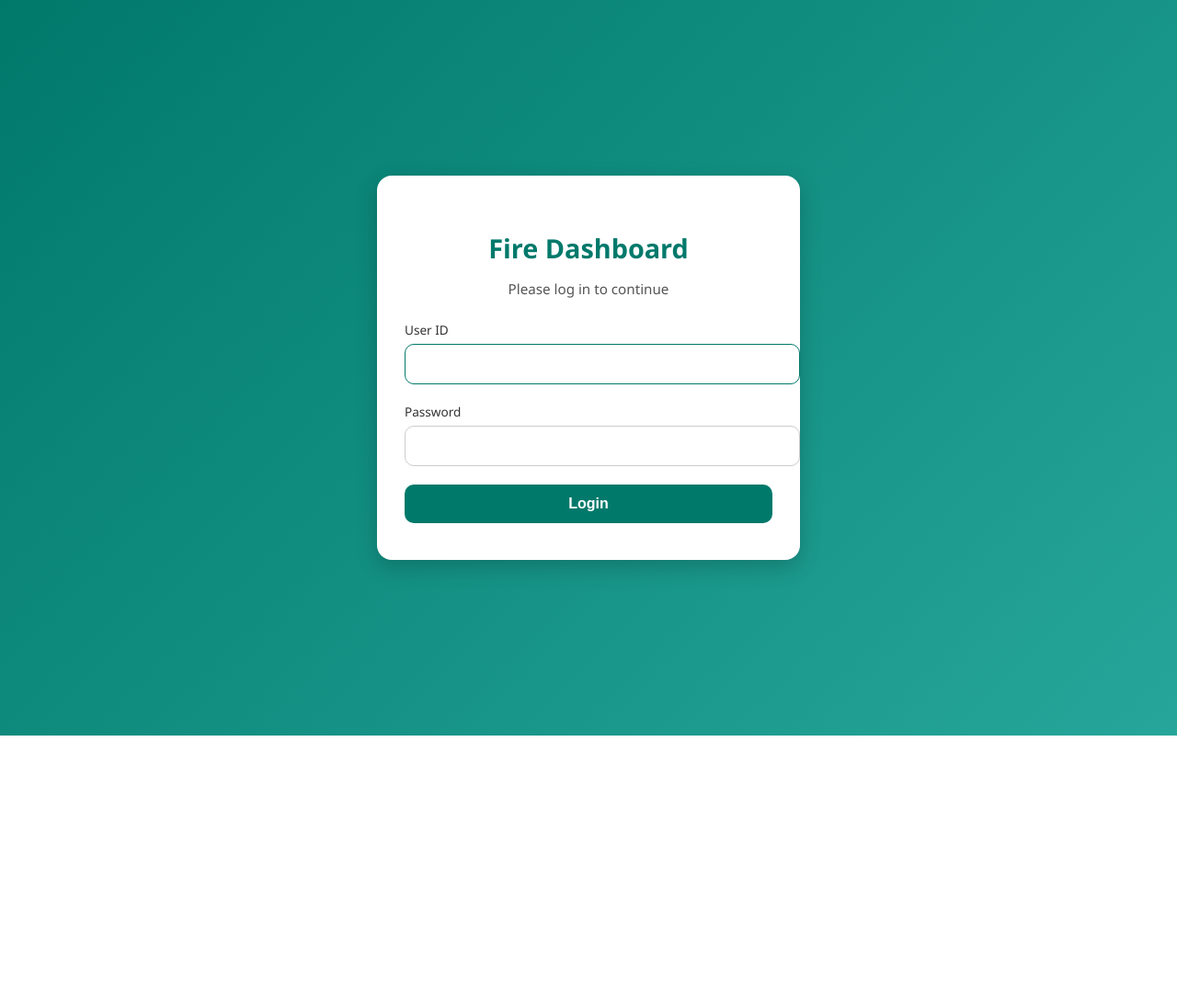
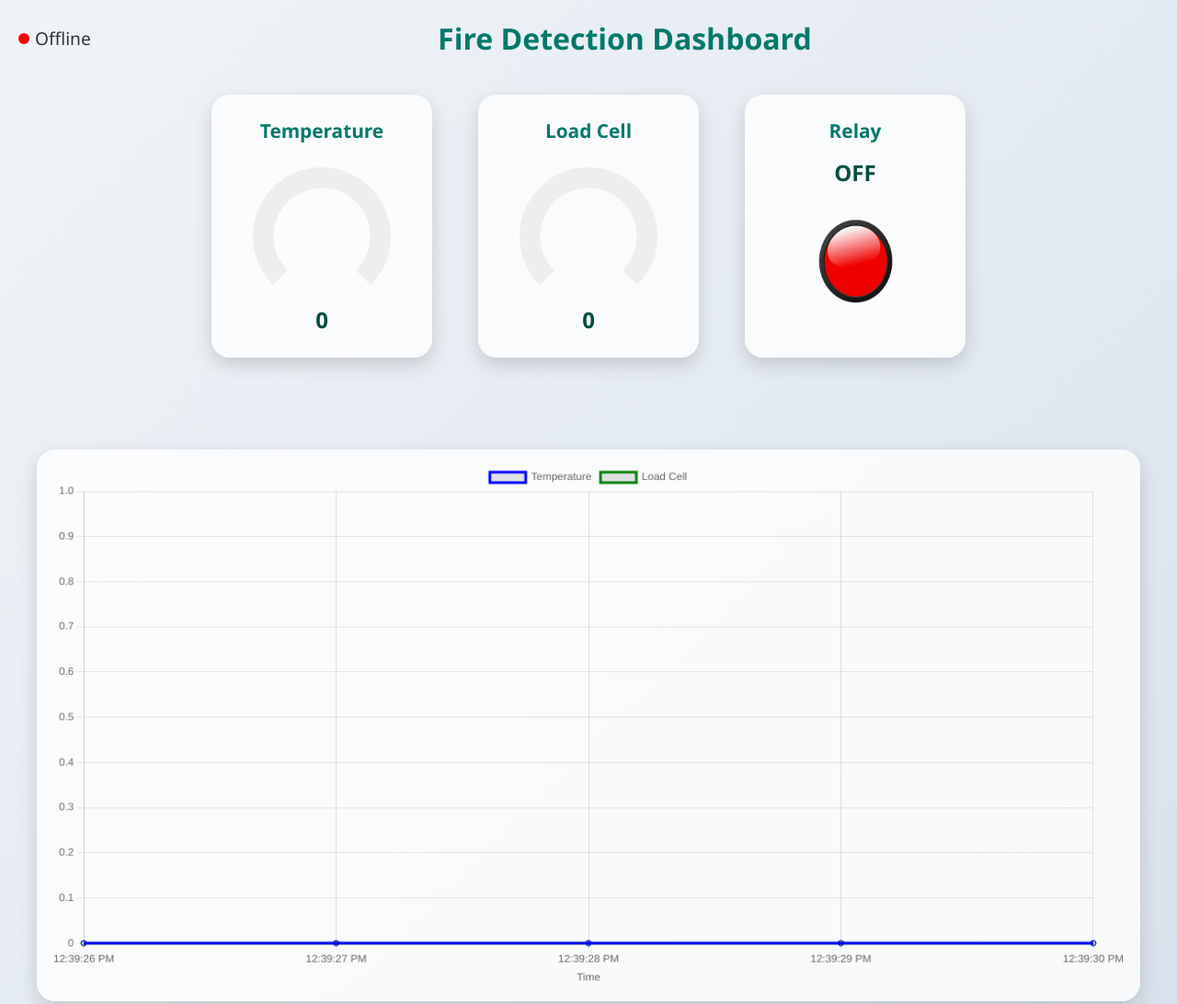
Before and after one commit to Vimicro86/Vimicrosystems-dashboard-fire, a plain HTML site: page login.html in a window 1280 px wide. Shown: the top 1092 px of the page at 92% size. Before the commit the page ends 800 px from the top, so only its background shows below. Drawn offline with nearby package versions, Linux system fonts and the light colour scheme; no server answers.

Commit message:
Update login.html

```diff
--- a/login.html
+++ b/login.html
@@ -1,153 +1,310 @@
 <!DOCTYPE html>
 <html lang="en">
 <head>
-  <meta charset="utf-8" />
-  <meta name="viewport" content="width=device-width,initial-scale=1" />
-  <title>Login - Fire Dashboard</title>
+  <meta charset="UTF-8">
+  <meta name="viewport" content="width=device-width, initial-scale=1.0">
+  <title>ESP32 Sensor Dashboard</title>
+
+  <script src="https://cdn.jsdelivr.net/npm/chart.js"></script>
+
   <style>
     body {
+      font-family: 'Segoe UI', Tahoma, Geneva, Verdana, sans-serif;
+      background: linear-gradient(135deg, #f0f4f8, #d9e2ec);
       margin: 0;
-      font-family: "Segoe UI", Tahoma, Geneva, Verdana, sans-serif;
-      background: linear-gradient(135deg, #00796b, #26a69a);
-      height: 100vh;
-      display: flex;
-      align-items: center;
-      justify-content: center;
+      padding: 20px;
+      text-align: center;
+      color: #333;
     }
 
-    .login-box {
-      background: #fff;
-      border-radius: 16px;
-      box-shadow: 0 8px 25px rgba(0, 0, 0, 0.2);
-      width: 100%;
-      max-width: 400px;
-      padding: 40px 30px;
-      text-align: center;
-      animation: fadeIn 0.6s ease-in-out;
-    }
-
-    .login-box h1 {
-      margin-bottom: 10px;
-      font-size: 1.8rem;
+    h1 {
+      margin-bottom: 40px;
+      font-size: 2em;
       color: #00796b;
     }
 
-    .login-box p {
-      margin-bottom: 25px;
-      color: #555;
-      font-size: 0.95rem;
+    .dashboard {
+      display: flex;
+      flex-wrap: wrap;
+      justify-content: center;
+      gap: 50px;
     }
 
-    .input-group {
-      margin-bottom: 20px;
-      text-align: left;
+    .value-box {
+      background-color: #ffffffcc;
+      border-radius: 20px;
+      padding: 25px 30px;
+      min-width: 180px;
+      text-align: center;
+      box-shadow: 0 8px 20px rgba(0,0,0,0.15);
+      transition: transform 0.3s ease, box-shadow 0.3s ease;
     }
 
-    .input-group label {
-      display: block;
-      margin-bottom: 6px;
-      font-size: 0.85rem;
-      color: #333;
+    .value-box:hover {
+      transform: translateY(-5px);
+      box-shadow: 0 12px 25px rgba(0,0,0,0.2);
     }
 
-    .input-group input {
-      width: 100%;
-      padding: 12px 14px;
-      border-radius: 10px;
-      border: 1px solid #ccc;
-      font-size: 1rem;
-      transition: border 0.2s;
+    .value-box h3 {
+      margin: 0 0 15px 0;
+      font-size: 1.3em;
+      color: #00796b;
     }
 
-    .input-group input:focus {
-      border-color: #00796b;
-      outline: none;
+    .value-box p {
+      font-size: 1.5em;
+      font-weight: bold;
+      color: #004d40;
+      margin: 10px 0 0 0;
     }
 
-    button {
-      width: 100%;
-      padding: 12px;
-      font-size: 1rem;
-      font-weight: bold;
-      border: none;
-      border-radius: 10px;
-      background: #00796b;
-      color: #fff;
-      cursor: pointer;
-      transition: background 0.3s, transform 0.1s;
+    .gauge-container {
+      width: 150px;
+      height: 150px;
+      margin: 0 auto 10px auto;
     }
 
-    button:hover {
-      background: #004d40;
+    #adcChart {
+      width: 100%;
+      max-width: 1200px;
+      height: 300px;
+      margin: 50px auto 0 auto;
+      background-color: #ffffffcc;
+      border-radius: 20px;
+      box-shadow: 0 8px 20px rgba(0,0,0,0.15);
+      padding: 15px;
+    }
+    .header-container {
+  display: flex;
+  justify-content: space-between;
+  align-items: center;
+  margin-bottom: 40px;
+  flex-wrap: wrap; /* allow wrapping on small screens */
+  gap: 10px;
 }
 
-    button:active {
-      transform: scale(0.98);
+.header-container h1 {
+  flex: 1;
+  text-align: center;
+  margin: 0;
+  font-size: 2em;
+  color: #00796b;
 }
 
-    .error {
-      color: #d32f2f;
-      margin-top: 12px;
-      display: none;
-      font-size: 0.9rem;
+.status {
+  display: flex;
+  align-items: center;
+  gap: 6px;
+  font-size: 1.2em;
+  color: #333;
+  white-space: nowrap;
 }
 
-    @keyframes fadeIn {
-      from { opacity: 0; transform: translateY(20px); }
-      to { opacity: 1; transform: translateY(0); }
+#statusLight {
+  display: inline-block;
+  width: 12px;
+  height: 12px;
+  border-radius: 50%;
+  background: red;
 }
 
-    /* Mobile friendly */
-    @media (max-width: 480px) {
-      .login-box {
-        padding: 30px 20px;
+.last-updated {
+  font-size: 1.5em;
+  color: #555;
+  white-space: nowrap;
 }
-      .login-box h1 {
-        font-size: 1.5rem;
+
+/* 📱 Mobile adjustments */
+@media (max-width: 600px) {
+  .header-container {
+    flex-direction: column;
+    text-align: center;
+  }
+
+  .status, .last-updated {
+    font-size: 1.5em;
   }
 }
+
   </style>
 </head>
 <body>
-  <div class="login-box">
-    <h1>Fire Dashboard</h1>
-    <p>Please log in to continue</p>
 
-    <form id="loginForm" onsubmit="return handleSubmit(event)">
-      <div class="input-group">
-        <label for="userId">User ID</label>
-        <input id="userId" type="text" required autofocus />
+  <div class="header-container">
+  <!-- Status on left -->
+  <div id="deviceStatus" class="status">
+    <span id="statusLight"></span>
+    <span id="statusText">Offline</span>
   </div>
 
-      <div class="input-group">
-        <label for="password">Password</label>
-        <input id="password" type="password" required />
+  <!-- Center heading -->
+  <h1>Fire Detection Dashboard</h1>
+
+  <!-- Last updated on right -->
+  <span id="lastUpdated" class="last-updated"></span>
 </div>
 
-      <button type="submit">Login</button>
-      <div id="errorMsg" class="error">❌ Invalid User ID or Password</div>
-    </form>
+
+
+
+  <div class="dashboard">
+    <div class="value-box">
+      <h3>Temperature</h3>
+      <div class="gauge-container">
+        <canvas id="adc1Gauge"></canvas>
+      </div>
+      <p id="adc1">0</p>
     </div>
 
-  <script>
-    const EXPECTED_USER = "Fire";
-    const EXPECTED_PASS = "12345678";
+    <div class="value-box">
+      <h3>Load Cell</h3>
+      <div class="gauge-container">
+        <canvas id="adc2Gauge"></canvas>
+      </div>
+      <p id="adc2">0</p>
+    </div>
 
-    function handleSubmit(e) {
-      e.preventDefault();
-      const u = document.getElementById("userId").value.trim();
-      const p = document.getElementById("password").value;
-      const err = document.getElementById("errorMsg");
+    <div class="value-box">
+  <h3>Relay</h3>
+  <p id="relay">OFF</p>
+  <img id="relayImg" src="red.png" alt="Relay Status" style="width:95px; height:90px; margin-top:35px;">
+</div>
 
-      if (u === EXPECTED_USER && p === EXPECTED_PASS) {
-        window.location.href = "index.html";
+
+  <canvas id="adcChart"></canvas>
+
+  <script type="module">
+    import { initializeApp } from "https://www.gstatic.com/firebasejs/10.5.0/firebase-app.js";
+import { getDatabase, ref, onValue } from "https://www.gstatic.com/firebasejs/10.5.0/firebase-database.js";
+
+const firebaseConfig = {
+  apiKey: "AIzaSyCaJPhoEowRvJ_g8ziA-SEtntDpsWHG5C4",
+  authDomain: "esp32-project-c3776.firebaseapp.com",
+  databaseURL: "https://esp32-project-c3776-default-rtdb.europe-west1.firebasedatabase.app",
+  projectId: "esp32-project-c3776",
+  storageBucket: "esp32-project-c3776.appspot.com",
+  messagingSenderId: "796571386227",
+  appId: "1:796571386227:web:3d181ee3b429e682bbc506"
+};
+
+const app = initializeApp(firebaseConfig);
+const db = getDatabase(app);
+
+const adc1Ref = ref(db, "/sensors/ADC1");
+const adc2Ref = ref(db, "/sensors/ADC2");
+const relayRef = ref(db, "/sensors/Relay");
+
+const adc1El = document.getElementById("adc1");
+const adc2El = document.getElementById("adc2");
+const relayEl = document.getElementById("relay");
+const relayImg = document.getElementById("relayImg");
+const lastUpdatedEl = document.getElementById("lastUpdated");
+
+let currentADC1 = 0, currentADC2 = 0;
+let lastUpdateTimestamp = Date.now();
+
+function updateLastUpdated() {
+  const now = new Date();
+  lastUpdatedEl.innerText = "Last updated: " + now.toLocaleTimeString();
+  lastUpdateTimestamp = Date.now();
+}
+
+function checkDeviceStatus() {
+  const now = Date.now();
+  const diffMinutes = (now - lastUpdateTimestamp) / 60000;
+  const statusLight = document.getElementById("statusLight");
+  const statusText = document.getElementById("statusText");
+
+  if (diffMinutes > 3) {
+    statusLight.style.background = "red";
+    statusText.innerText = "Offline";
   } else {
-        err.style.display = "block";
-        document.getElementById("password").value = "";
-        document.getElementById("password").focus();
+    statusLight.style.background = "green";
+    statusText.innerText = "Online";
   }
-      return false;
 }
+setInterval(checkDeviceStatus, 10000);
+
+// Gauges
+const adc1Ctx = document.getElementById('adc1Gauge').getContext('2d');
+const adc1Gauge = new Chart(adc1Ctx, {
+  type: 'doughnut',
+  data: { datasets: [{ data: [0, 200], backgroundColor: ['#00796b','#eeeeee'], borderWidth: 0 }] },
+  options: { rotation: 225, circumference: 270, cutout: '70%', plugins: { legend: { display: false } } }
+});
+
+const adc2Ctx = document.getElementById('adc2Gauge').getContext('2d');
+const adc2Gauge = new Chart(adc2Ctx, {
+  type: 'doughnut',
+  data: { datasets: [{ data: [0, 20], backgroundColor: ['#0288d1','#eeeeee'], borderWidth: 0 }] },
+  options: { rotation: 225, circumference: 270, cutout: '70%', plugins: { legend: { display: false } } }
+});
+
+// Line chart
+const ctx = document.getElementById('adcChart').getContext('2d');
+const adcChart = new Chart(ctx, {
+  type: 'line',
+  data: { labels: [], datasets: [
+    { label: 'Temperature', data: [], borderColor: 'blue', fill: false },
+    { label: 'Load Cell', data: [], borderColor: 'green', fill: false }
+  ] },
+  options: {
+    responsive: true,
+    animation: { duration: 0 },
+    scales: { x: { title: { display: true, text: 'Time' } }, y: { beginAtZero: true } }
+  }
+});
+
+// Firebase listeners
+onValue(adc1Ref, (snapshot) => {
+  currentADC1 = snapshot.val() || 0;
+  adc1El.innerText = currentADC1;
+  updateLastUpdated();
+});
+
+onValue(adc2Ref, (snapshot) => {
+  currentADC2 = snapshot.val() || 0;
+  adc2El.innerText = currentADC2;
+  updateLastUpdated();
+});
+
+onValue(relayRef, (snapshot) => {
+  const relayStatus = snapshot.val();
+  relayEl.innerText = relayStatus ? "ON" : "OFF";
+
+  if (relayStatus) {
+    relayImg.src = "green.png";
+    relayImg.style.height = "90px";
+    relayImg.style.width = "130px";
+  } else {
+    relayImg.src = "red.png";
+    relayImg.style.height = "90px";
+    relayImg.style.width = "95px";
+  }
+  updateLastUpdated();
+});
+
+// Update gauges and chart every second
+setInterval(() => {
+  adc1Gauge.data.datasets[0].data = [currentADC1, 200 - currentADC1];
+  adc1Gauge.update();
+
+  adc2Gauge.data.datasets[0].data = [currentADC2, 20 - currentADC2];
+  adc2Gauge.update();
+
+  const time = new Date().toLocaleTimeString();
+  if(adcChart.data.labels.length > 60){
+    adcChart.data.labels.shift();
+    adcChart.data.datasets[0].data.shift();
+    adcChart.data.datasets[1].data.shift();
+  }
+  adcChart.data.labels.push(time);
+  adcChart.data.datasets[0].data.push(currentADC1);
+  adcChart.data.datasets[1].data.push(currentADC2);
+  adcChart.update();
+}, 1000);
+
+
   </script>
 </body>
 </html>
```
Lines whose indentation alone changed are shown as unchanged.
